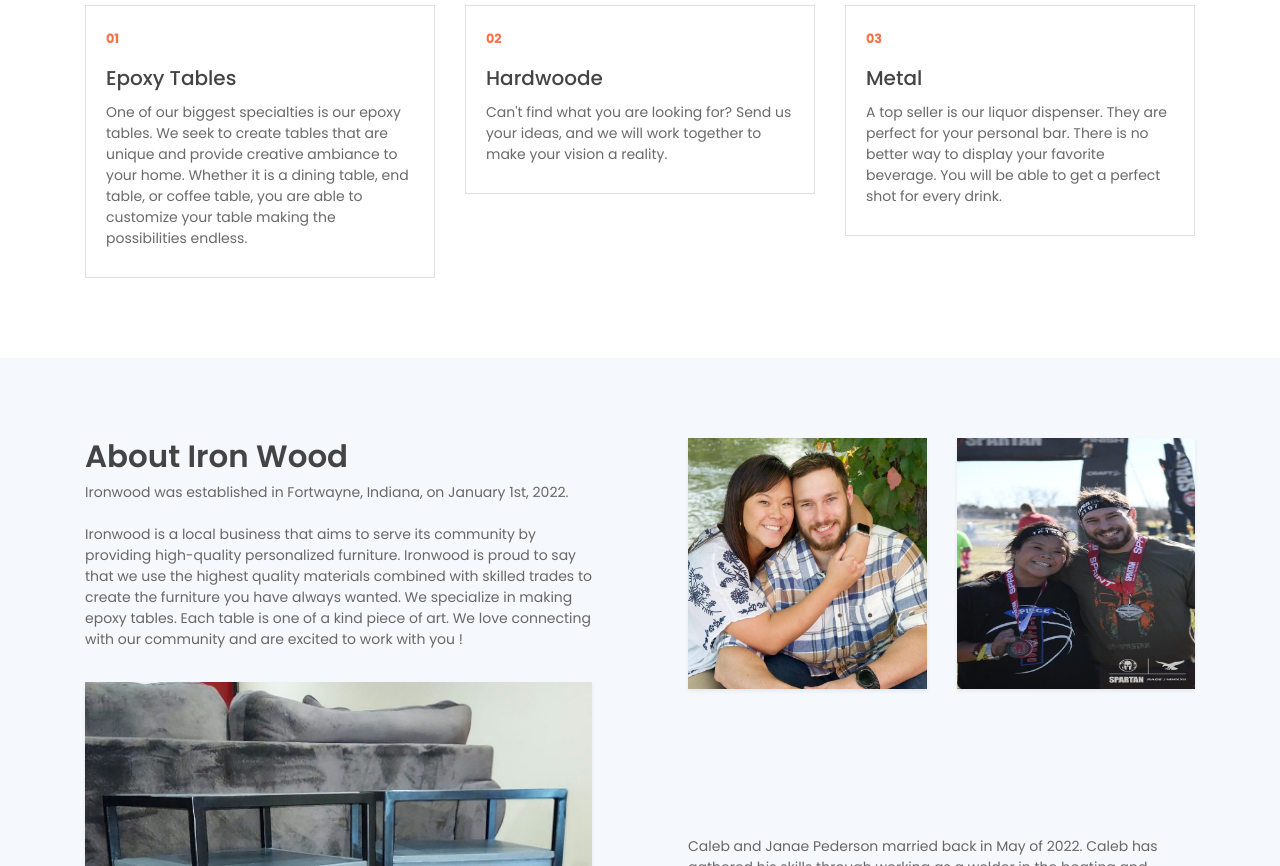
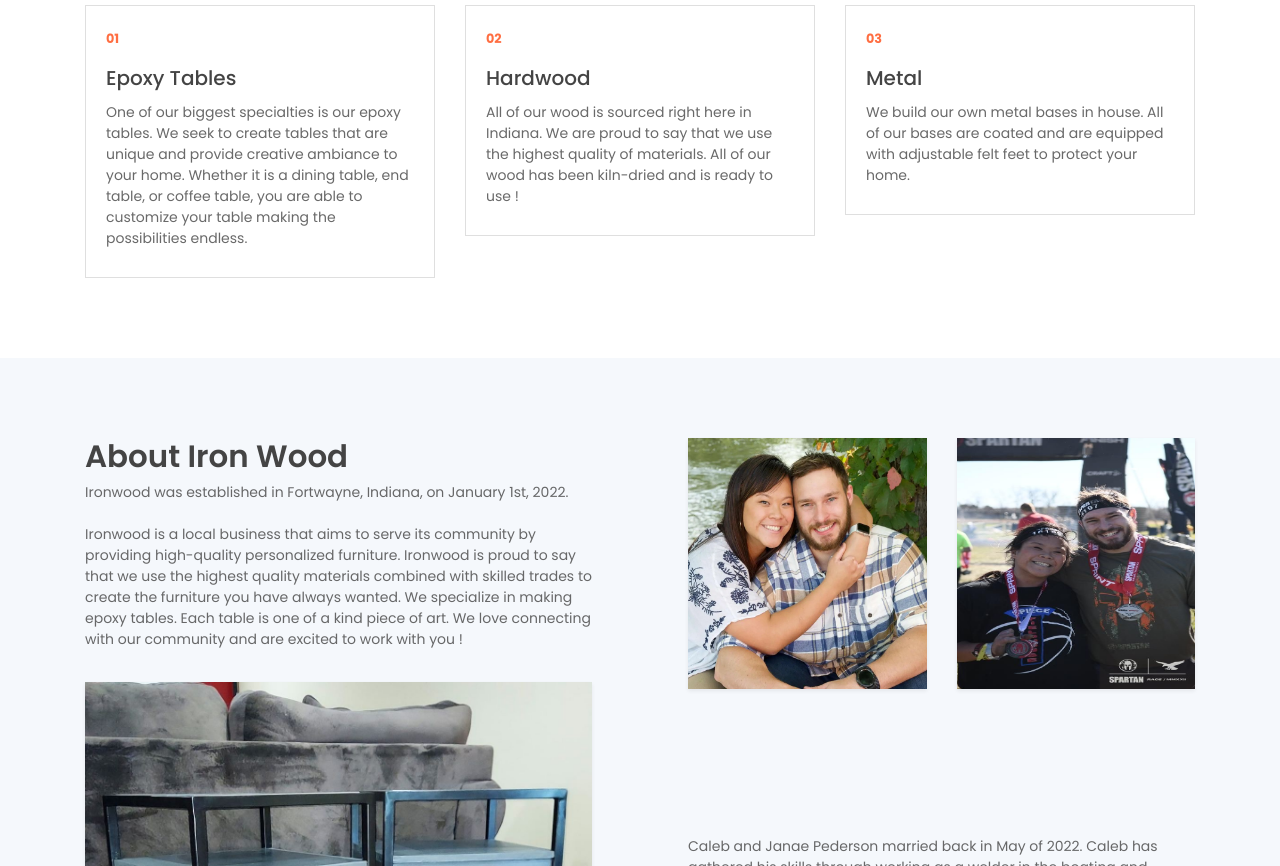
Before and after one commit to AJSolis/fortwayneironwood.com, a plain HTML site: page index.html in a window 1280 px wide. Shown: the part 1007-1873 px from the top of the page. Drawn offline with Linux system fonts and the light colour scheme; files whose address does not match are found by name.

Commit message:
Make changes for index

```diff
--- a/index.html
+++ b/index.html
@@ -75,8 +75,9 @@
                     <div class="card mb-4 mb-md-0">
                         <div class="card-body">
                             <small class="text-primary font-weight-bold">02</small>
-                            <h5 class="card-title mt-3">Hardwoode<h5>
-                            <p class="mb-0">Can't find what you are looking for? Send us your ideas, and we will work together to make your vision a reality.
+                            <h5 class="card-title mt-3">Hardwood<h5>
+                            <p class="mb-0">All of our wood is sourced right here in Indiana. We are proud to say that we use the highest quality of materials.
+                                All of our wood has been kiln-dried and is ready to use !
                             </p>
                         </div>
                     </div>
@@ -86,8 +87,7 @@
                         <div class="card-body">
                             <small class="text-primary font-weight-bold">03</small>
                             <h5 class="card-title mt-3">Metal<h5>
-                            <p class="mb-0">A top seller is our liquor dispenser. They are perfect for your personal bar.
-                                There is no better way to display your favorite beverage. You will be able to get a perfect shot for every drink. </p>
+                            <p class="mb-0">We build our own metal bases in house. All of our bases are coated and are equipped with adjustable felt feet to protect your home.</p>
                         </div>
                     </div>
                 </div>
```
